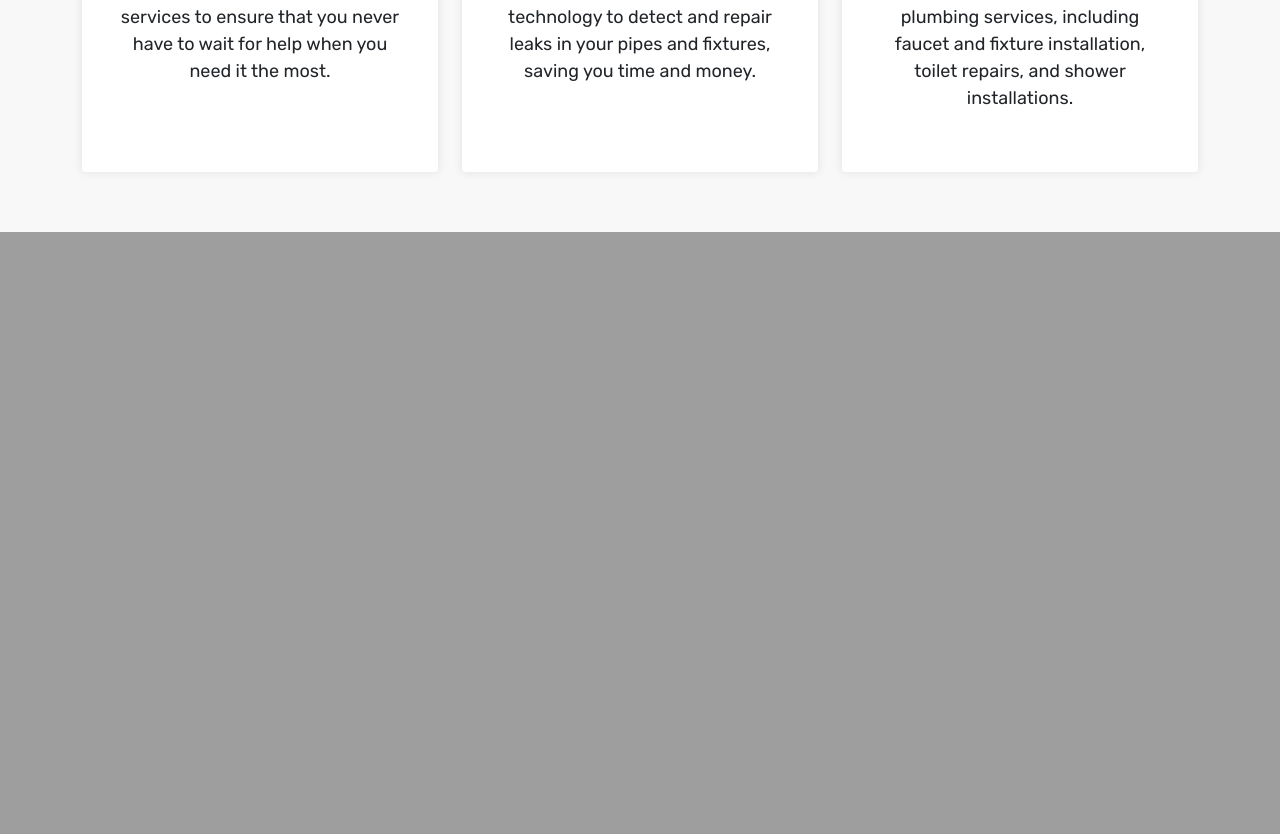
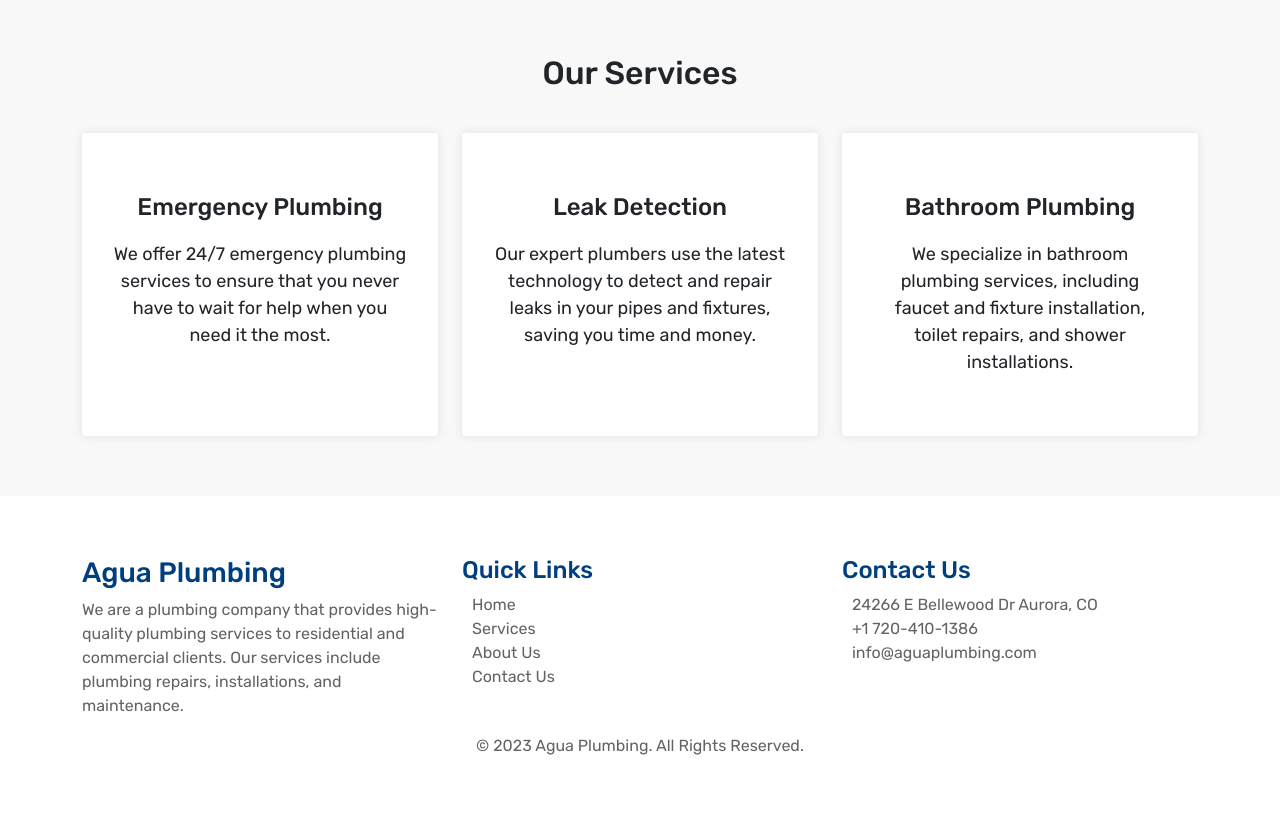
Before and after one commit to nathanaeltchamba/aguaplumbing, a Django app: page / in a window 1280 px wide. Shown: the part 1230-2064 px from the top of the page. Before the commit the page ends 1462 px from the top, so only its background shows below. Run offline with Django 4.2, Linux system fonts and the light colour scheme; data comes from the database, SQL or seed files in the repository; some libraries are stand-ins or nearby versions.

Commit message:
more css and html updates

```diff
--- a/base/templates/home.html
+++ b/base/templates/home.html
@@ -15,71 +15,45 @@
     </div>
     {% endif %}
 
-    <!-- <div class="container">
-            <div class="p-5 my-4 bg-light-subtle rounded-3">
-                <div class="container-fluid py-5">
-                  <h1 class="display-5 fw-bold">Welcome to Agua Plumbing</h1>
-                  <p class="col-md-8 fs-4">At Agua Plumbing, our mission is to provide our customers with exceptional plumbing services that meet their unique needs and exceed their expectations.
-                    We strive to build lasting relationships with our customers based on trust, reliability, and quality workmanship.</p>
-                  <a href="{% url 'contact-detail' %}" class="btn btn-secondary btn-lg">Contact Us</a>
-                </div>
-            </div>
-        </div> -->
-
-    <!-- <div class="hero-image">
-        <div class="hero-text">
-            <h1 class="display-5 text-dark-stroke text-primary-shadow">Welcome to Our Agua Plumbing</h1>
-            <p>We provide quality services that meet your needs.</p>
-            <a href="#" class="btn btn-info btn-lg">Learn More</a>
-        </div>
-    </div> -->
-
     <section class="hero">
-        <div id="carouselId" class="carousel slide" data-bs-ride="carousel">
-            <ol class="carousel-indicators">
-                <li data-bs-target="#carouselId" data-bs-slide-to="0" class="active" aria-current="true"
-                    aria-label="First slide"></li>
-                <li data-bs-target="#carouselId" data-bs-slide-to="1" aria-label="Second slide"></li>
-                <li data-bs-target="#carouselId" data-bs-slide-to="2" aria-label="Third slide"></li>
-            </ol>
-            <div class="carousel-inner" role="listbox">
-                <div class="carousel-item active">
-                    <img src="/media/images/denver.jpg" class="w-100 d-block" alt="First slide">
-                    <div class="carousel-caption">
+        <section class="home-hero-section">
+            <div class="container">
+                <div class="row">
+                    <div class="col-lg-8">
                         <h1>Welcome to Agua Plumbing</h1>
-                        <a class="btn btn-dark" href="#">Learn More</a>
-                    </div>
-                </div>
-                <div class="carousel-item">
-                    <img src="/media/images/longtable.jpg" class="w-100 d-block" alt="Second slide">
-                    <div class="carousel-caption">
-                        <h1>Welcome to Agua Plumbing</h1>
-                    </div>
-                </div>
-                <div class="carousel-item">
-                    <img src="/media/images/tables2.jpg" class="w-100 d-block" alt="Third slide">
-                    <div class="carousel-caption">
-                        <h1>Welcome to Agua Plumbing</h1>
+                        <p class="lead">We are a plumbing company that provides high-quality plumbing services to residential and commercial clients.</p>
+                        <div class="btn-group" role="group" aria-label="Call to action buttons">
+                            <a href="#" class="btn btn-primary">Learn More</a>
+                            <a href="#" class="btn btn-secondary">Contact Us</a>
+                        </div>
                     </div>
                 </div>
             </div>
-            <button class="carousel-control-prev" type="button" data-bs-target="#carouselId" data-bs-slide="prev">
-                <span class="carousel-control-prev-icon" aria-hidden="true"></span>
-                <span class="visually-hidden">Previous</span>
-            </button>
-            <button class="carousel-control-next" type="button" data-bs-target="#carouselId" data-bs-slide="next">
-                <span class="carousel-control-next-icon" aria-hidden="true"></span>
-                <span class="visually-hidden">Next</span>
-            </button>
-        </div>
+        </section>
 
     </section>
 
-    <section class="about">
+    <section class="section about-section">
+        <div class="container">
+            <div class="row align-items-center">
+                <div class="col-lg-6">
+                    <h2>About Us</h2>
+                    <p>Agua Plumbing is a plumbing company that has been serving residential and commercial clients for
+                        over 20 years. We provide a wide range of plumbing services, including repairs, installations,
+                        and maintenance. Our team of skilled and experienced plumbers is committed to delivering
+                        high-quality workmanship and exceptional customer service.</p>
+                    <p>We are fully licensed and insured, and we use only the highest-quality materials and equipment
+                        for our plumbing work. We pride ourselves on our professionalism and reliability, and we always
+                        strive to exceed our clients' expectations.</p>
+                </div>
+                <div class="col-lg-6">
+                    <img src="/media/images/greycity.jpg" class="img-fluid rounded" alt="About Us Image">
+                </div>
+            </div>
+        </div>
+    </section>
 
-    </section>
     <section class="contact">
-
     </section>
     <section id="services">
         <div class="container">
--- a/static/styles/main.css
+++ b/static/styles/main.css
@@ -270,12 +281,106 @@ nav{
     transform: translateY(-100%);
 }
 
-.carousel-caption {
-  position: absolute;
-  top: 50%;
-  left: 50%;
-  transform: translate(-50%, -50%);
-  text-align: center;
-  width: 100%;
+/* Home Page section */
+.home-hero-section {
+  background-image: url('/media/images/lightblue.jpg');
+  background-size: cover;
+  background-position: center;
+  height: 80vh;
+  display: flex;
+  align-items: center;
   color: white;
 }
+
+.home-hero-section h1 {
+  font-size: 48px;
+  margin-bottom: 20px;
+  color: #fff;
+}
+
+.home-hero-section p {
+  font-size: 24px;
+  margin-bottom: 30px;
+  color: #fff;
+}
+
+.btn-primary {
+  background-color: #007bff;
+  border-color: #007bff;
+}
+
+.btn-secondary {
+  background-color: #6c757d;
+  border-color: #6c757d;
+}
+
+
+
+
+/* Footer css */
+.footer {
+  padding: 60px 0;
+  color: #636363;
+}
+
+.footer h3,
+.footer h4 {
+  color: #003f7f;
+}
+
+.footer ul {
+  padding: 0;
+  list-style: none;
+}
+
+.footer ul li a {
+  color: #636363;
+}
+
+.footer ul li a:hover {
+  color: #003f7f;
+  text-decoration: none;
+}
+
+.footer i {
+  color: #636363;
+  margin-right: 10px;
+}
+
+@media (max-width: 767px) {
+  .footer {
+    padding: 30px 0;
+  }
+}
+
+/* About Us Section */
+
+.about-section {
+  padding: 80px 0;
+}
+
+.about-section h2 {
+  margin-bottom: 30px;
+  color: #003f7f;
+}
+
+.about-section p {
+  font-size: 18px;
+  line-height: 1.8;
+}
+
+.about-section img {
+  margin-top: 30px;
+}
+
+@media (max-width: 767px) {
+  .about-section {
+    padding: 60px 0;
+  }
+
+  .about-section img {
+    margin-top: 0;
+  }
+}
+
+/* Contracts portion */
--- a/templates/base.html
+++ b/templates/base.html
@@ -24,6 +24,8 @@
 
     {% endblock content %}
 
+    {% include "footer.html" %}
+
 <script src="https://cdn.jsdelivr.net/npm/bootstrap@5.3.0-alpha1/dist/js/bootstrap.bundle.min.js"
     integrity="sha384-w76AqPfDkMBDXo30jS1Sgez6pr3x5MlQ1ZAGC+nuZB+EYdgRZgiwxhTBTkF7CXvN"
     crossorigin="anonymous"></script>
--- a/templates/footer.html
+++ b/templates/footer.html
@@ -0,0 +1,42 @@
+<footer class="footer">
+    <div class="container">
+        <div class="row">
+            <div class="col-lg-4 col-md-4">
+                <h3>Agua Plumbing</h3>
+                <p>We are a plumbing company that provides high-quality plumbing services to residential and commercial
+                    clients. Our services include plumbing repairs, installations, and maintenance.</p>
+            </div>
+            <div class="col-lg-4 col-md-4">
+                <h4>Quick Links</h4>
+                <ul class="list-unstyled">
+                    <li><i class="fa-solid fa-home"></i><a class="text-decoration-none" href="{% url 'Home' %}">Home</a></li>
+                    <li><i class="fa-solid fa-wrench"></i><a class="text-decoration-none" href="#">Services</a></li>
+                    <li><i class="fa-solid fa-handshake"></i><a class="text-decoration-none" href="#">About Us</a></li>
+                    <li><i class="fa-solid fa-envelope-open"></i><a class="text-decoration-none" href="{% url 'contact-detail' %}">Contact Us</a></li>
+                </ul>
+            </div>
+            <!-- <div class="col-lg-3 col-md-6">
+                <h4>Services</h4>
+                <ul class="list-unstyled">
+                    <li><a class="text-decoration-none" href="#">Plumbing Repairs</a></li>
+                    <li><a class="text-decoration-none" href="#">Plumbing Installations</a></li>
+                    <li><a class="text-decoration-none" href="#">Plumbing Maintenance</a></li>
+                    <li><a class="text-decoration-none" href="#">Emergency Services</a></li>
+                </ul>
+            </div> -->
+            <div class="col-lg-4 col-md-4">
+                <h4>Contact Us</h4>
+                <ul class="list-unstyled">
+                    <li><i class="fa-solid fa-address-book"></i> 24266 E Bellewood Dr Aurora, CO</li>
+                    <li><i class="fa-solid fa-phone"></i> +1 720-410-1386</li>
+                    <li><i class="fa-solid fa-envelope"></i> info@aguaplumbing.com</li>
+                </ul>
+            </div>
+        </div>
+        <div class="row">
+            <div class="col-lg-12 text-center">
+                <p>&copy; 2023 Agua Plumbing. All Rights Reserved.</p>
+            </div>
+        </div>
+    </div>
+</footer>
```
Also changed, not shown: other parts of static/styles/main.css (+49 -38 lines), base/templates/contact/contact-detail.html (+39 -2 lines), 1 other file.
